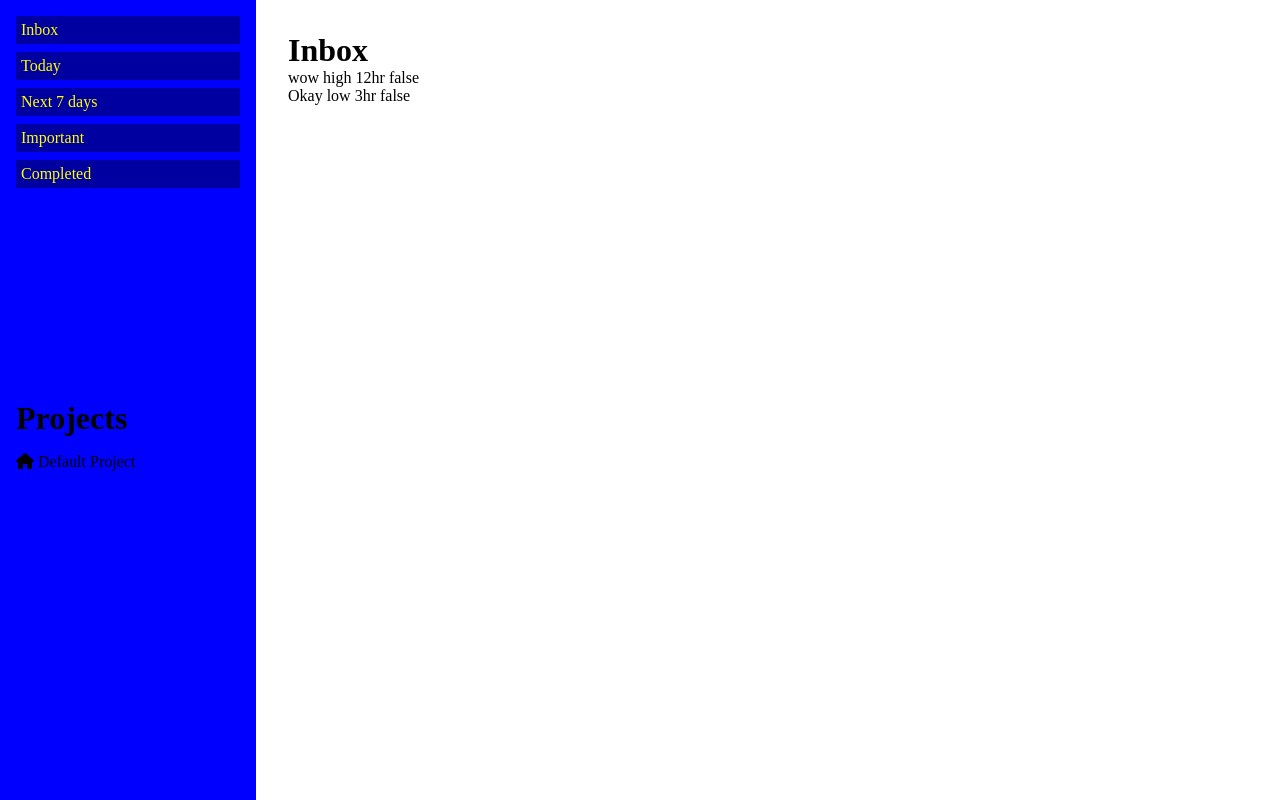
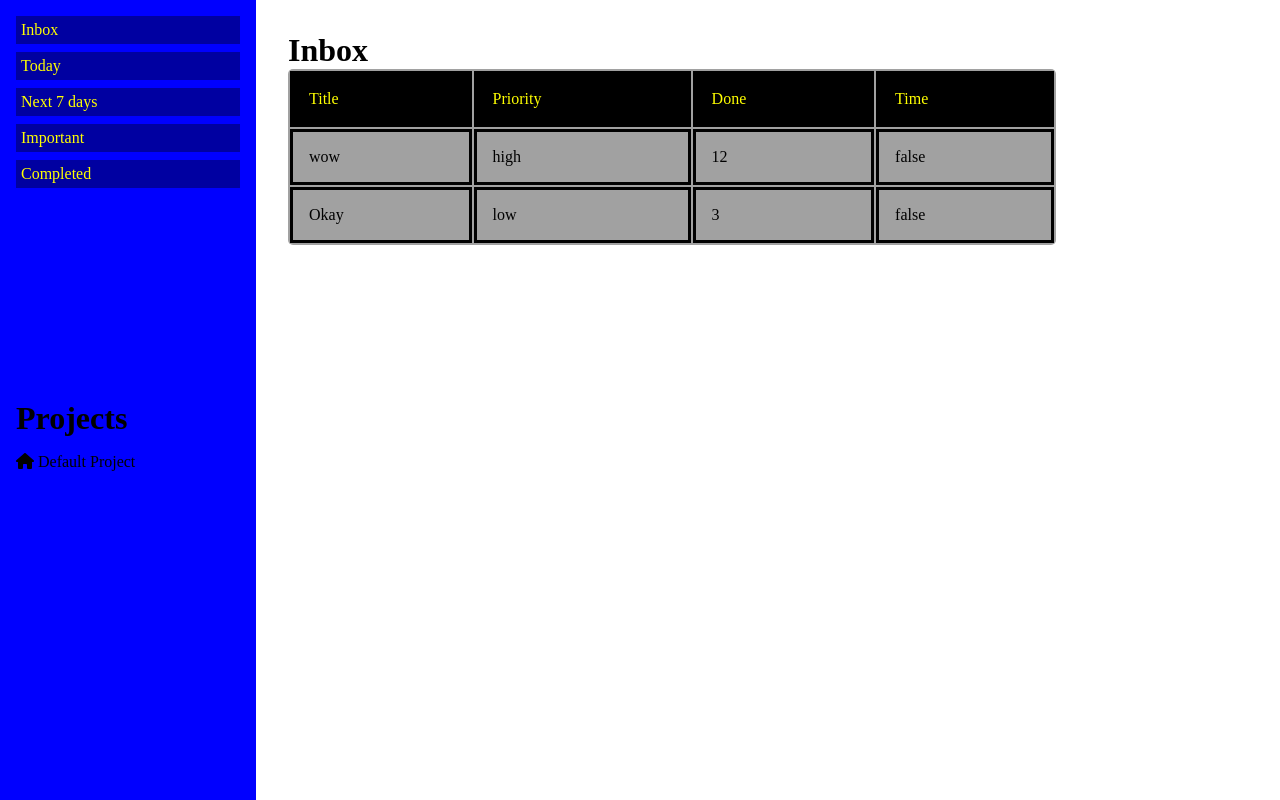
Before and after one commit to MNIg-group/todo, a website built with webpack: page dist/index.html in a window 1280 px wide. Both pictures are taken after a click on the item "Inbox". Built offline with nearby package versions, Linux system fonts and the light colour scheme.

Commit message:
feat: Show list of all tasks

```diff
--- a/src/index.js
+++ b/src/index.js
@@ -6,10 +6,10 @@ import UI from "./ui";
 Projects.createProject('Debugging', 'fa-calendar-days', 'purple');
 
 
-Tasks.createTask(0, 'wow', 'high', '12hr', false); // will go to default project
-Tasks.createTask(1, 'server', 'medium', '22hr', true);
+Tasks.createTask(0, 'wow', 'high', '12', false); // will go to default project
+Tasks.createTask(1, 'server', 'medium', '22', true);
 
-Tasks.editTask(1, 0, 'Okay', 'low', '3hr', false)
+Tasks.editTask(1, 0, 'Okay', 'low', '3', false)
 
 
 Projects.editProject(1, 'Cleaning', 'fa-car', 'yellow');
--- a/src/style.css
+++ b/src/style.css
@@ -1,4 +1,4 @@
-*{
+* {
     box-sizing: border-box;
     margin: 0;
     text-decoration: none;
@@ -8,10 +8,15 @@
     scroll-behavior: smooth;
 
 }
-.todoRoot{
+:root{
+    --glay-color:rgba(0, 0, 0, 0.368);
+}
+
+.todoRoot {
     display: flex;
 }
-.sidebar{
+
+.sidebar {
     width: 20%;
     height: 100vh;
     display: flex;
@@ -21,35 +26,49 @@
     background-color: blue;
     overflow: hidden;
 }
-.list{
-    overflow-y:auto;
+
+.list {
+    overflow-y: auto;
     height: 80%;
     padding-bottom: 2rem;
     margin-top: 1rem;
 }
-.mainpage{
+
+.mainpage {
     padding: 2rem;
     overflow-y: scroll;
     width: 80%;
     height: 100vh;
 }
-.button{
+
+.button {
     color: yellow;
-    background-color: rgba(0, 0, 0, 0.368);
+    background-color:var(--glay-color);
     cursor: pointer;
     margin-bottom: .5rem;
     padding: 5px;
 }
-.button:hover{
+
+.button:hover {
     background-color: black;
 }
-.focus{
+
+.focus {
     background-color: black;
 }
-table{
+
+table {
     width: 80%;
+    border-radius: 5px;
+    background-color: var(--glay-color);
 }
-td{
+
+thead {
+    background-color: black;
+    color: yellow;
+}
+
+td {
     padding: 1rem;
     border: solid black;
 }
--- a/src/tasks.js
+++ b/src/tasks.js
@@ -43,10 +43,37 @@ const Tasks = (() =>
         console.log("Task have been removed");
     }
 
+    //  Gain list of tasks from local storage
+    let inboxList = [];
+    function listofTask ()
+    {
+        if (localStorage.getItem('inbox') === null)
+        {
+            for (let x = 0; x < Projects.projectsList.length; x++)
+            {
+                for (let task of Projects.projectsList[ x ].tasks)
+                {
+                    inboxList.push(task);
+                }
+            }
+            localStorage.setItem('inbox', JSON.stringify(inboxList));
+
+            return inboxList;
+        }
+        else
+        {
+            inboxList = JSON.parse(localStorage.getItem('inbox'));
+
+            return inboxList;
+        }
+
+    }
+
     return {
         createTask,
         editTask,
         removeTask,
+        listofTask,
     };
 })()
 
--- a/src/ui.js
+++ b/src/ui.js
@@ -1,5 +1,9 @@
 import './style.css';
 import Projects from './projects';
+import Tasks from './tasks';
+
+
+
 // fontawesome
 import '@fortawesome/fontawesome-free/js/fontawesome'
 import '@fortawesome/fontawesome-free/js/solid'
@@ -10,8 +14,11 @@ import '@fortawesome/fontawesome-free/js/brands'
 const UI = (() =>
 {
 
-    const projectLists = document.createElement('ul');
-    const inboxProjectList = document.createElement('ul');
+    const inboxProjectList = document.createElement('table');
+    const inboxHeader = document.createElement('thead');
+    inboxHeader.innerHTML = `<td>Title</td> <td> Priority</td> <td>Done</td><td>Time</td>`;
+    inboxProjectList.appendChild(inboxHeader);
+
     const todayList = document.createElement('ul');
 
     const root = document.createElement('div');
@@ -30,22 +37,35 @@ const UI = (() =>
     const inbox = document.createElement('li');
     inbox.classList.add('button');
     inbox.innerText = `Inbox`;
-    localStorage.setItem('inbox', JSON.stringify(inboxProjectList));
     inbox.addEventListener('click', () =>
     {
         mainHeader.innerText = `Inbox`;
         mainPage.lastChild.replaceWith(inboxProjectList);
 
-        for (let i = 0; i < Projects.projectsList.length; i++)
+
+        let list = Tasks.listofTask();
+        // Avoid Duplication
+        try
         {
-            let taskList = Projects.projectsList[ i ].tasks;
-            for (let task of taskList)
+            let tableRows = inboxProjectList.rows.length;
+            let i = 1;
+            while (tableRows > i)
             {
-                let list = document.createElement('li');
-                list.innerHTML = `${ task.title } ${ task.priority } ${ task.time } ${ task.done }`;
-                inboxProjectList.appendChild(list);
+                inboxProjectList.deleteRow(i);
             }
+
+        } catch (error)
+        {
+            console.error("Enough Deletion!");
         }
+        for (let box of list)
+        {
+            let list = document.createElement('tr');
+            list.innerHTML = `<td>${ box.title }</td> <td>${ box.priority }</td> <td>${ box.time }</td> <td>${ box.done }</td>`;
+            inboxProjectList.appendChild(list);
+        }
+
+        mainPage.lastChild.replaceWith(inboxProjectList);
     });
     // Today .............................................................
     const today = document.createElement('li');
@@ -66,7 +86,7 @@ const UI = (() =>
             }
         }
     });
-// within a week
+    // within a week
     const next7day = document.createElement('li');
     next7day.classList.add('button');
     next7day.innerText = `Next 7 days`;
```
